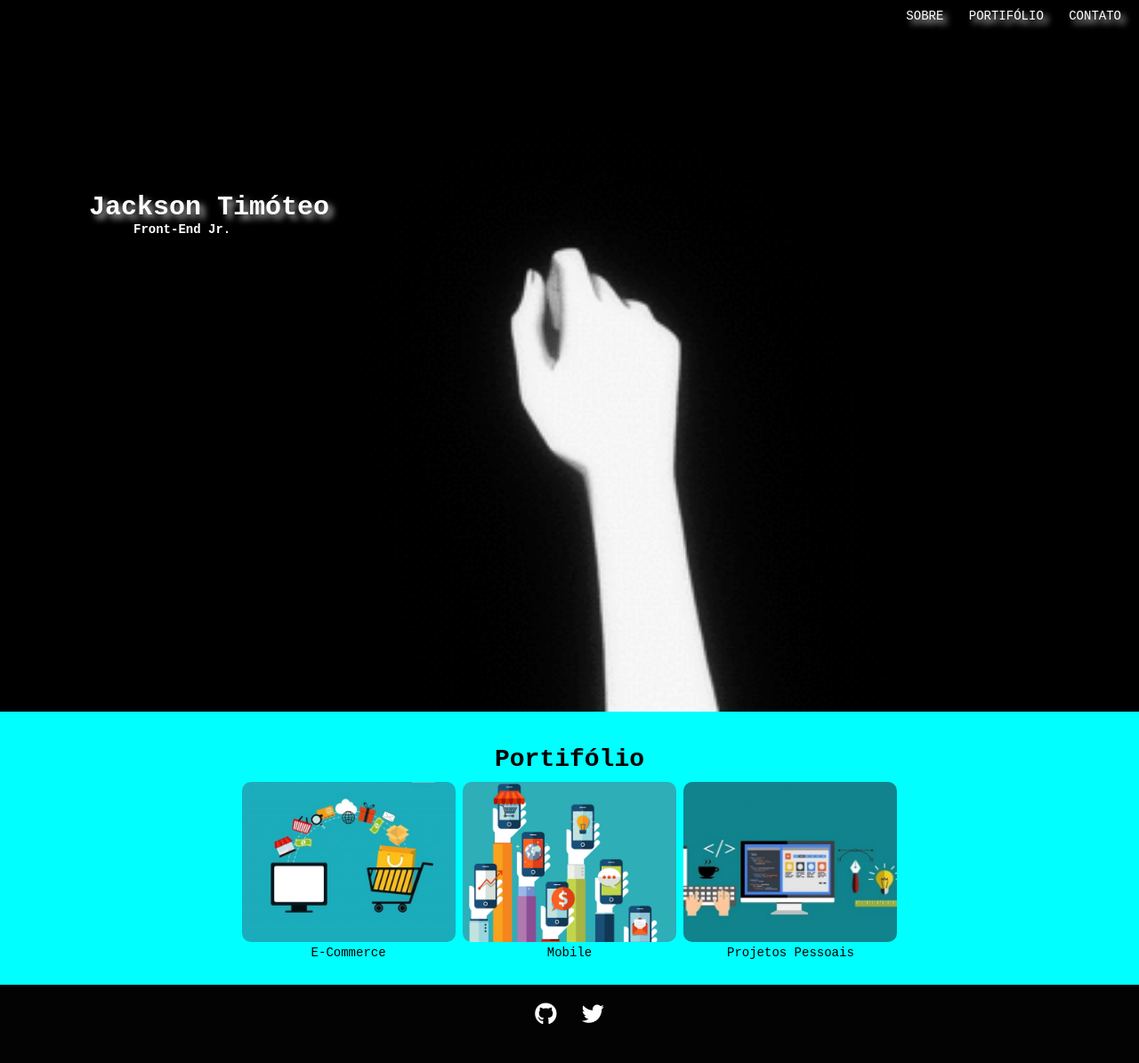
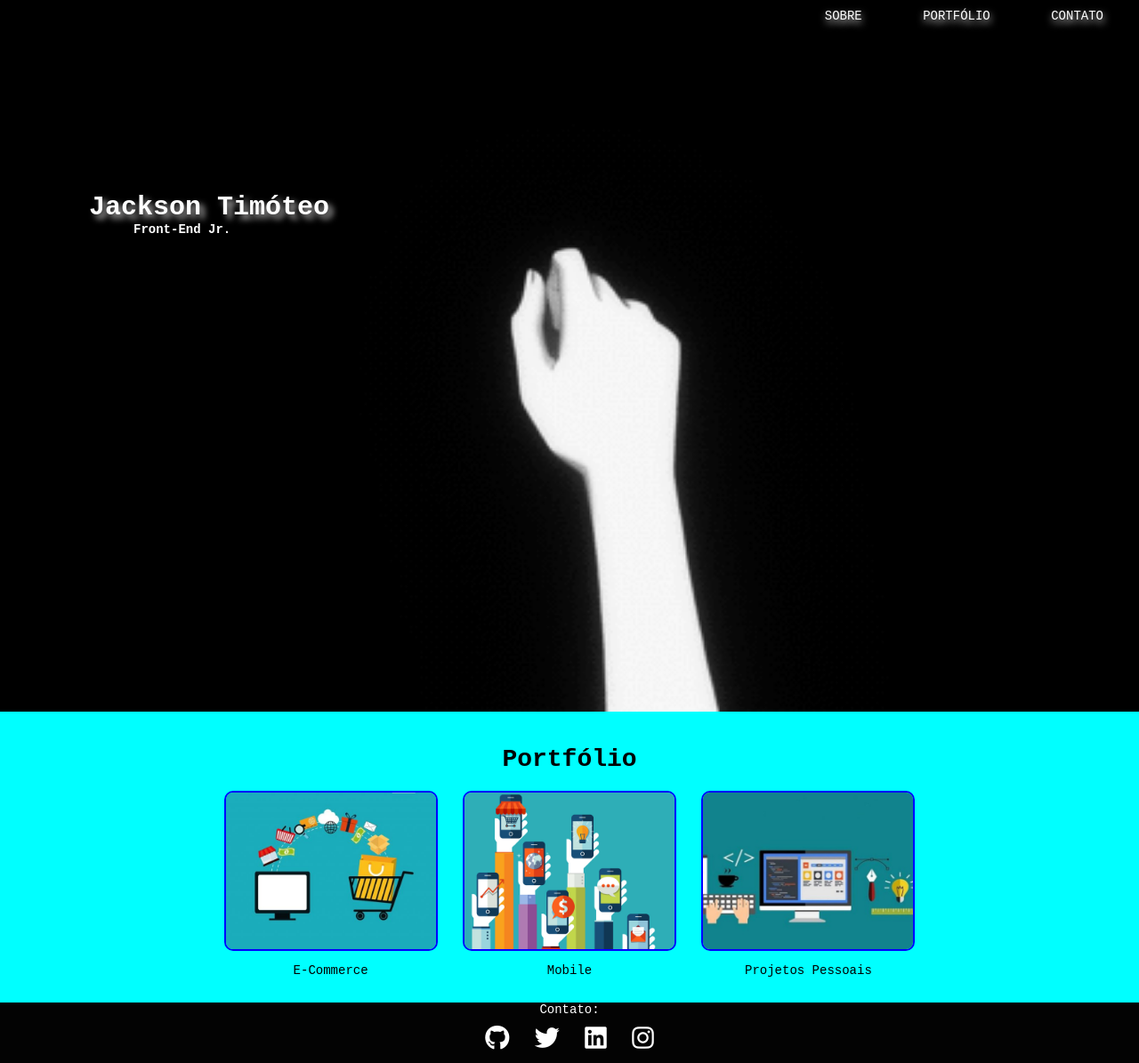
Before and after one commit to Jackson-Timoteo/ImersaoCss, a plain HTML site: page index.html in a window 1280 px wide. Shown: the whole page at 89% size. Before the commit the page ends 1167 px from the top, so only its background shows below. Drawn offline with Linux system fonts and the light colour scheme.

Commit message:
Animation menu e icons

```diff
--- a/index.html
+++ b/index.html
@@ -8,9 +8,12 @@
 
     <link rel="stylesheet" href="https://use.fontawesome.com/releases/v5.0.13/css/all.css" integrity="sha384-DNOHZ68U8hZfKXOrtjWvjxusGo9WQnrNx2sqG0tfsghAvtVlRW3tvkXWZh58N9jp" crossorigin="anonymous">
 
+    <script src="https://kit.fontawesome.com/2d30b2ba60.js" crossorigin="anonymous"></script>
+
     <link href="https://fonts.googleapis.com/css?family=Open+Sans" rel="stylesheet">
 
-    <title>Jackson-Timoteo</title>
+
+    <title>Jackson Timóteo</title>
 </head>
 
 <body>
@@ -19,33 +22,35 @@
             <nav class="menu">
                 <ul>
                     <li><a href="">Sobre</a></li>
-                    <li><a href="#">Portifólio</a></li>
-                    <li><a href="#">Contato</a></li>
+                    <li><a href="#portfolio">Portfólio</a></li>
+                    <li><a href="#contato">Contato</a></li>
                 </ul>
             </nav>
 
-            <h1 class="name">Jackson Timóteo</h1>
-            <h4 class="name-obj">Front-End Jr.</h4>
+            <div class="titulo">
+                <h1 class="name">Jackson Timóteo</h1>
+                <h4 class="name-obj">Front-End Jr.</h4>
+            </div>
 
         </header>
 
-        <section class="portifolio">
+        <section class="portfolio" id="portfolio">
 
-            <h4 class="port-title">Portifólio</h4>
+            <h4 class="port-title">Portfólio</h4>
             <div class="grid">
 
                 <figure>
-                    <img src="./imagens/ec.jpg" alt="e-commerce">
+                    <img class="port-igm" src="./imagens/ec.jpg" alt="e-commerce">
                     <figcaption>E-Commerce</figcaption>
                 </figure>
 
                 <figure>
-                    <img src="./imagens/mobile.jpg" alt="mobile">
+                    <img class="port-igm" src="./imagens/mobile.jpg" alt="mobile">
                     <figcaption>Mobile</figcaption>
                 </figure>
 
                 <figure>
-                    <img src="./imagens/Web-designing.jpg" alt="projeto-pessoais">
+                    <img class="port-igm" src="./imagens/Web-designing.jpg" alt="projeto-pessoais">
                     <figcaption>Projetos Pessoais</figcaption>
                 </figure>
 
@@ -54,11 +59,28 @@
 
            <footer class="rodape">
 
-            <ul class="icones">
-                <li><a href="#" class="icon-link"><span class="visible"></span> <i class="fab fa-github"></i></a></li>
 
-                <li><a href="#" class="icon-link"><span class="visible"></span> <i class="fab fa-twitter"></i></a></li>
-            </ul>
+            <div class="icones">
+               <p class="contato" id="contato">Contato:</p>
+
+
+                <a href="https://github.com/Jackson-Timoteo" class="icon-link" target="_blank">
+                    <i class="fab fa-github"></i>
+                </a>
+
+                <a href="" class="icon-link">
+                    <i class="fab fa-twitter"></i>
+                </a>
+
+                <a href="https://www.linkedin.com/in/jackson-tim%C3%B3teo-ba1885101/" class="icon-link" target="_blank">
+                    <i class="fab fa-linkedin"></i>
+                </a>
+
+                <a href="https://www.instagram.com/jacksonsiilvaa_/" class="icon-link" target="_blank">
+                    <i class="fab fa-instagram"></i>
+                </a>
+
+            </div>
 
         </footer>
     </main>
--- a/style/style.css
+++ b/style/style.css
@@ -33,22 +33,39 @@ header{
 
 .menu li{
     list-style: none;
-    padding: 10px;
+    padding: 30px;
     text-transform: uppercase;
     display: inline;
-    text-shadow: 5px 5px 7px #f5f5f5;
-    color: white;
+    text-shadow: 1px 4px 9px #f5f5f5;
 }
 
 .menu a{
     color: white;
     text-decoration: none;
+    transition: 2s;
 }
 
 .menu a:hover{
-    color: #ccc;
+    color: aqua;
     text-decoration: underline;
 }
+
+/*
+
+.titulo{
+    transform: scale(0.2) translateY(50vh);
+    animation: linear 2s  animationTitulo ;
+    opacity: 0;
+}
+
+@keyframes animationTitulo{
+    100%{
+        transform: scale(1) translateY(0);
+        opacity: 1;
+    }
+}
+*/
+
 
 .name{
     color: white;
@@ -63,7 +80,7 @@ header{
     margin-left: 150px;
 }
 
-.portifolio{
+.portfolio{
     background-color: aqua;
     width: auto;
     height: auto;
@@ -75,50 +92,50 @@ header{
     font-size: 2em;
     padding: 10px;
 }
-/*
-.grid{
-    display: grid;
-    gap: 2em;
-}
 
-@media (min-width: 560px){
-    .portifolio, .grid{
-        grid-template-columns: 240px 240px;
-    }
-}
 
-@media (min-width: 800){
-    .portifolio, .grid{
-        grid-template-columns: repeat(3, 240px);
-    }
-}
- */
 figure{
     display: inline-block;
 }
-.portifolio img{
+
+.port-igm{
     height: 180px;
     width: 240px;
     object-fit:cover;
     object-position: bottom;
     border-radius: 10px;
-    position: ;
+    margin: 10px;
     box-sizing: border-box;
     cursor: pointer;
+    border: 2px solid blue;
+    transition: transform 500;
 }
 
+.port-igm:hover{
+    transform: scale(1.1);
+}
 
 .icones{
     text-align: center;
-    margin-top: 10px;
+    margin: 0 ;
 }
 
-.icones li{
+.icones a{
     display: inline-block;
-    font-size: 25px;;
-    color: #4455;
+    font-size: 2em;
     padding: 10px;
+    transition: 2s;
+}
 
+.icones a:hover{
+    color: aqua;
+    text-decoration: none;
+    text-shadow: 2px 2px 4px aqua;
+    transform: scale(1.1);
+}
+
+.contato{
+    color: white;
 }
 
 .icon-link{
```
